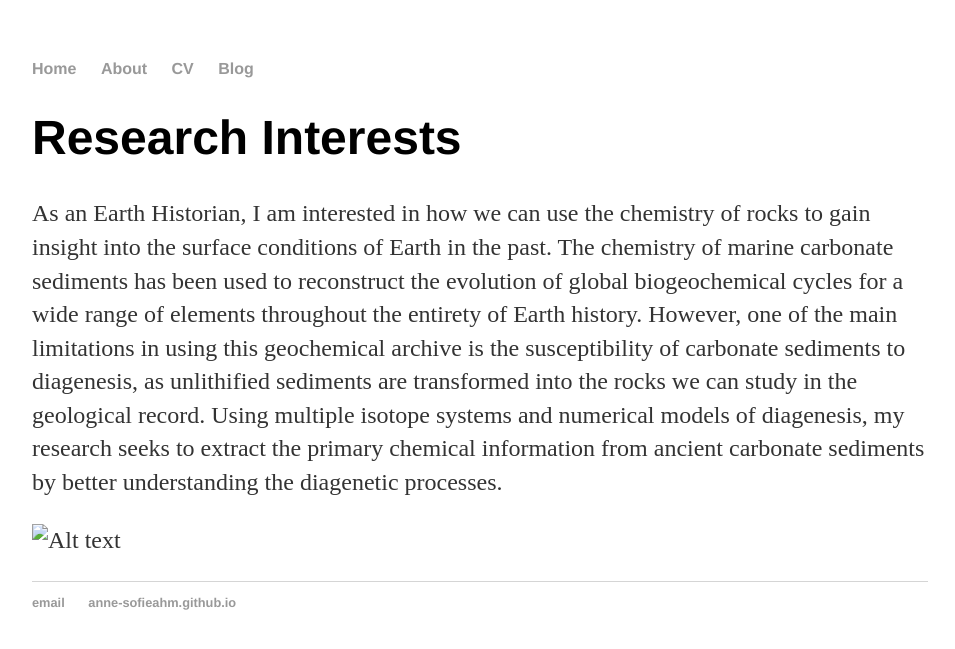
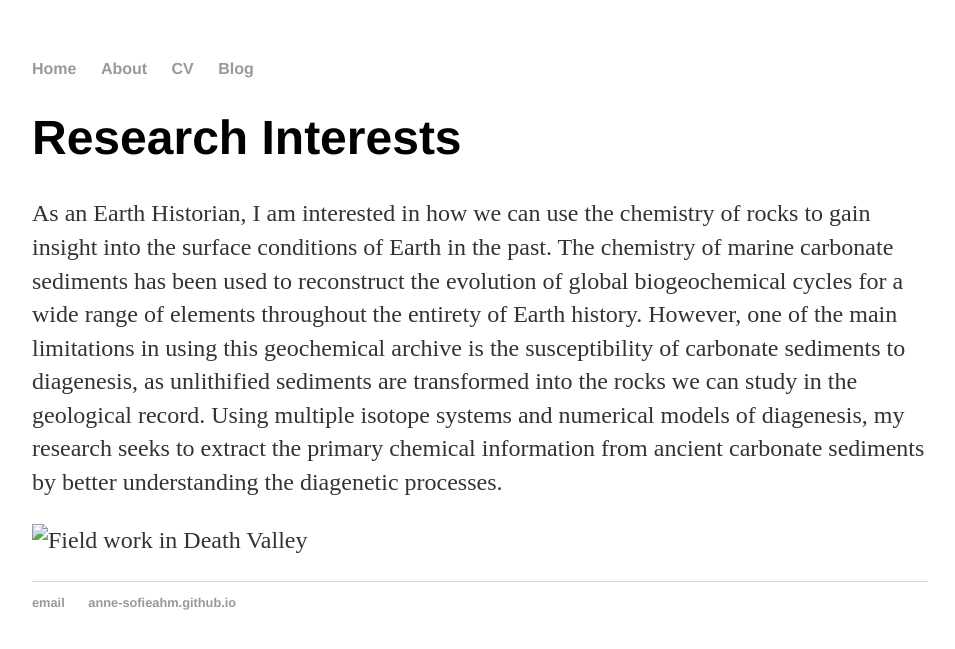
Before and after one commit to Anne-SofieAhm/Anne-SofieAhm.github.io, a Jekyll site: the page built from about/index.md, in a window 1280 px wide. Shown: the top 649 px of the page, without its empty margins (160-1115 px from the left). Built offline with Jekyll 4.4.1, drawn with Linux system fonts in a browser that asks for light colours.

Commit message:
Update index.md

```diff
--- a/about/index.md
+++ b/about/index.md
@@ -7,4 +7,4 @@ title: About Anne-Sofie
 
 As an Earth Historian, I am interested in how we can use the chemistry of rocks to gain insight into the surface conditions of Earth in the past. The chemistry of marine carbonate sediments has been used to reconstruct the evolution of global biogeochemical cycles for a wide range of elements throughout the entirety of Earth history. However, one of the main limitations in using this geochemical archive is the susceptibility of carbonate sediments to diagenesis, as unlithified sediments are transformed into the rocks we can study in the geological record. Using multiple isotope systems and numerical models of diagenesis, my research seeks to extract the primary chemical information from ancient carbonate sediments by better understanding the diagenetic processes.
 
-![Alt text](Anne-SofieAhm.github.io/DSC_0086.JPG)
+![Field work in Death Valley](Anne-SofieAhm.github.io/DSC_0086.JPG)
```
